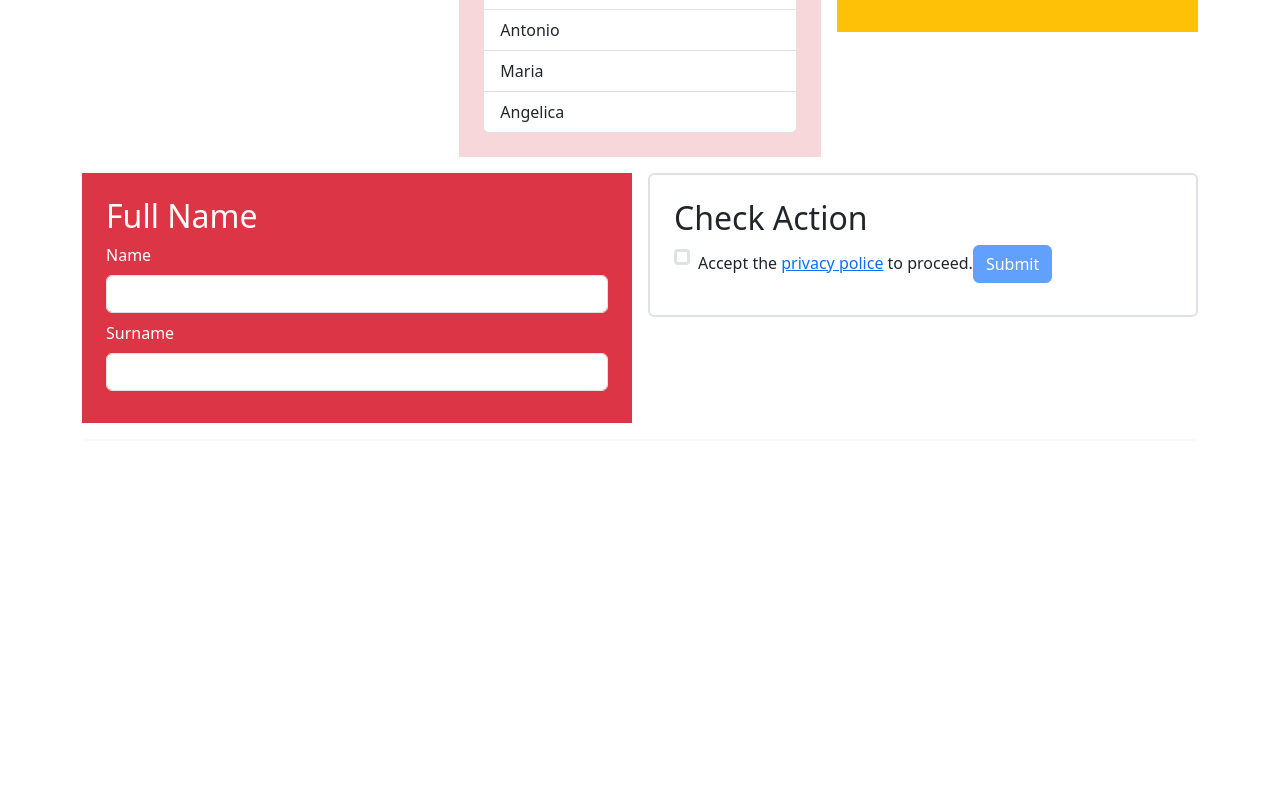
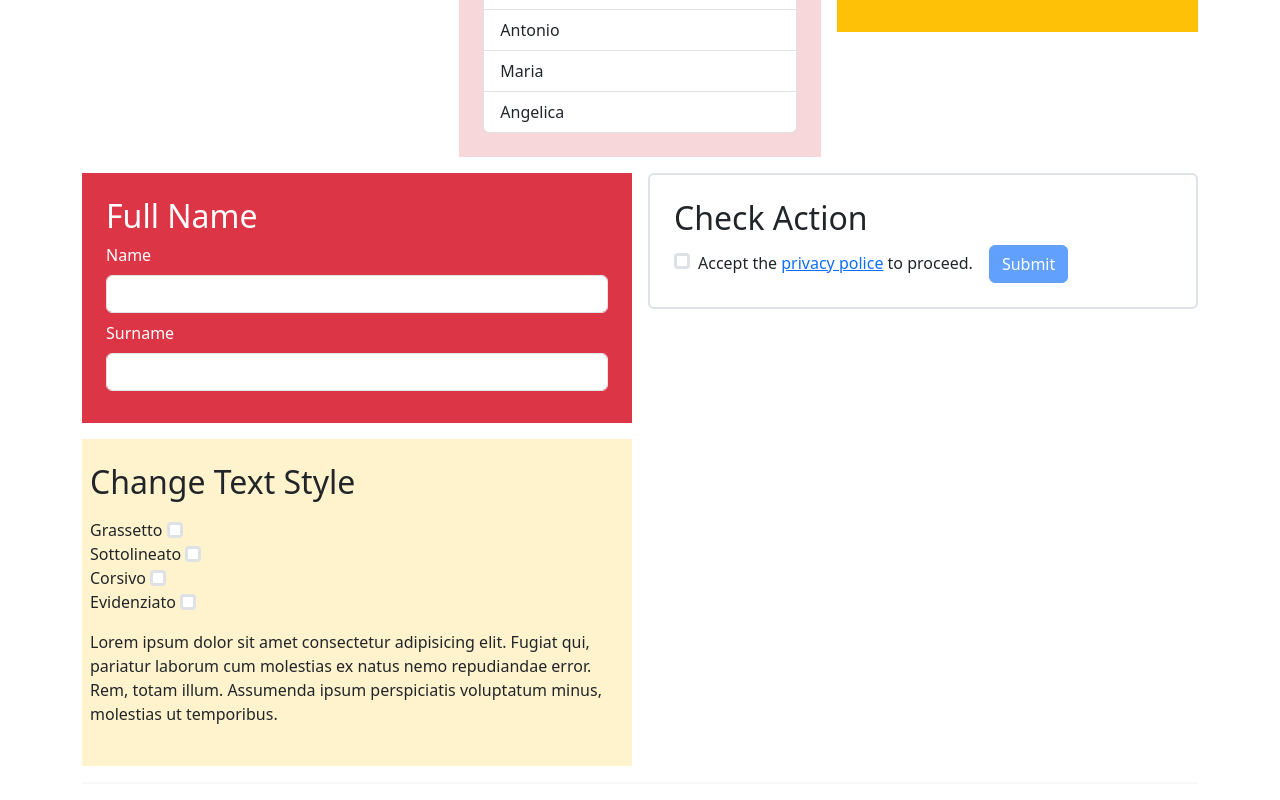
Before and after one commit to mariarita-depierro/react-binding, a React (Vite) app: page / in a window 1280 px wide. Shown: the part 858-1658 px from the top of the page. Before the commit the page ends 1315 px from the top, so only its background shows below. Built offline with nearby package versions, Linux system fonts and the light colour scheme.

Commit message:
add TextStyleByCheckbox.jsx

```diff
--- a/src/components/layout/Main.jsx
+++ b/src/components/layout/Main.jsx
@@ -7,62 +7,62 @@ import CharacterCounterSection from "../sections-parte2/CharacterCounterSection"
 import CheckActionSection from "../sections-parte2/CheckActionSection";
 import FilterByNameSection from "../sections-parte2/FilterByNameSection";
 import FullNameSection from "../sections-parte2/FullNameSection";
+import TextStyleByCheckbox from "../sections-parte2/TextStyleByCheckbox";
 import UpdateTextSection from "../sections-parte2/UpdateTextSection";
 
 export default function Main() {
   return (
     <main className="container">
       <h2 className="text-uppercase text-center">Parte I</h2>
-      <div class="row g-3">
+      <div className="row g-3">
         {/* <!-- Prima riga --> */}
-        <div class="col-md-4">
+        <div className="col-md-4">
           <CounterSection />
         </div>
-        <div class="col-md-4">
+        <div className="col-md-4">
           <ButtonStyleSection />
         </div>
-        <div class="col-md-4">
+        <div className="col-md-4">
           <JustifyParagraphSection />
         </div>
 
         {/* <!-- Seconda riga --> */}
-        <div class="col-md-6">
+        <div className="col-md-6">
           <MessageByLanguageSection />
         </div>
-        <div class="col-md-6">
+        <div className="col-md-6">
           <ToDoListSection />
         </div>
       </div>
       <hr className="border-2" />
       <h2 className="text-uppercase text-center">Parte II</h2>
-      <div class="row g-3">
+      <div className="row g-3">
         {/* <!-- Terza --> */}
-        <div class="col-md-4">
+        <div className="col-md-4">
           <CharacterCounterSection />
         </div>
-        <div class="col-md-4">
+        <div className="col-md-4">
           <FilterByNameSection />
         </div>
-        <div class="col-md-4">
+        <div className="col-md-4">
           <UpdateTextSection />
         </div>
 
         {/* <!-- Quarta riga --> */}
-        <div class="col-md-6">
+        <div className="col-md-6">
           <FullNameSection />
         </div>
-        <div class="col-md-6">
+        <div className="col-md-6">
           <CheckActionSection />
+        </div>
+        <div className="col-md-6">
+          <TextStyleByCheckbox />
         </div>
       </div>
       <hr className="border" />
     </main>
   );
 }
-
-/* 6. applica o rimuovi uno stile specifico (es. grassetto, corsivo, sottolineato, evidenziato)
-ad un testo target quando la checkbox associata viene attivata o disattivata
- */
 
 /* 7. ridimensiona il testo della pagina in base al radio button selezionato dall'utente
  */
--- a/src/components/sections-parte2/CheckActionSection.jsx
+++ b/src/components/sections-parte2/CheckActionSection.jsx
@@ -12,13 +12,13 @@ export default function CheckActionSection() {
 
       <div className="col g-3">
         <input
-          className="form-check-input border-3 me-2"
+          className="form-check-input border-3 mt-2 me-2"
           id="checkbox"
           type="checkbox"
-          value={isChecked}
+          checked={isChecked}
           onChange={(e) => setIsChecked(e.target.checked)}
         />
-        <label className="form-check-label mb-3" htmlFor="checkbox">
+        <label className="form-check-label" htmlFor="checkbox">
           Accept the{" "}
           <span className="text-primary text-decoration-underline">
             privacy police
@@ -26,7 +26,7 @@ export default function CheckActionSection() {
           to proceed.
         </label>
 
-        <button disabled={!isChecked} className="btn btn-primary">
+        <button disabled={!isChecked} className="btn btn-primary ms-3">
           Submit
         </button>
       </div>
--- a/src/components/sections-parte2/FilterByNameSection.jsx
+++ b/src/components/sections-parte2/FilterByNameSection.jsx
@@ -28,8 +28,10 @@ export default function FilterByNameSection() {
         />
       </div>
       <ul className="list-group">
-        {filteredNames.map((name) => (
-          <li className="list-group-item text-capitalize">{name}</li>
+        {filteredNames.map((name, index) => (
+          <li key={index} className="list-group-item text-capitalize">
+            {name}
+          </li>
         ))}
       </ul>
     </section>
--- /dev/null
+++ b/src/components/sections-parte2/TextStyleByCheckbox.jsx
@@ -0,0 +1,76 @@
+/* 6. applica o rimuovi uno stile specifico (es. grassetto, corsivo, sottolineato, evidenziato)
+ad un testo target quando la checkbox associata viene attivata o disattivata*/
+
+import { useState } from "react";
+
+const styleOptions = [
+  {
+    label: "Grassetto",
+    font: "fw-bold",
+    isActive: false,
+  },
+
+  {
+    label: "Sottolineato",
+    font: "text-decoration-underline",
+    isActive: false,
+  },
+
+  {
+    label: "Corsivo",
+    font: "fst-italic",
+    isActive: false,
+  },
+  {
+    label: "Evidenziato",
+    font: "bg-warning",
+    isActive: false,
+  },
+];
+
+export default function TextStyleByCheckbox() {
+  const [options, setOptions] = useState(styleOptions);
+
+  function handleCheckOption(selectedLabel) {
+    setOptions(
+      options.map((item) => {
+        if (item.label === selectedLabel) {
+          return { ...item, isActive: !item.isActive };
+        }
+        return item;
+      }),
+    );
+  }
+
+  const filteredIsActive = options
+    .filter((item) => item.isActive)
+    .map((item) => item.font);
+
+  return (
+    <section className="bg-warning-subtle px-2 py-4">
+      <h2 className="mb-3">Change Text Style</h2>
+
+      {options.map((option) => (
+        <div key={option.label}>
+          <label className="form-check-label pe-1" htmlFor={option.label}>
+            {option.label}
+          </label>
+          <input
+            className="form-check-input border-3 me-3"
+            id={option.label}
+            type="checkbox"
+            checked={option.isActive}
+            onChange={() => handleCheckOption(option.label)}
+          />
+        </div>
+      ))}
+
+      <p className={`mt-3 ${filteredIsActive}`}>
+        Lorem ipsum dolor sit amet consectetur adipisicing elit. Fugiat qui,
+        pariatur laborum cum molestias ex natus nemo repudiandae error. Rem,
+        totam illum. Assumenda ipsum perspiciatis voluptatum minus, molestias ut
+        temporibus.
+      </p>
+    </section>
+  );
+}
```
